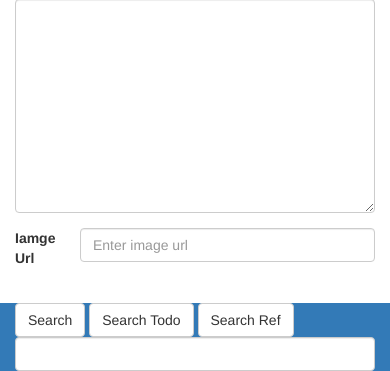
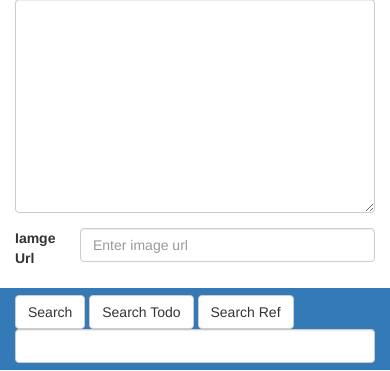
Before and after one commit to ironcpa/lifemark_django, a Django app: page /new in a window 390 px wide. Shown: the part 729-1100 px from the top of the page. Run offline with Django 3.2, Linux system fonts and the light colour scheme; data that the repository does not hold is empty; some libraries are stand-ins or nearby versions.

Commit message:
style for small screen

```diff
--- a/main/templates/home.html
+++ b/main/templates/home.html
@@ -218,7 +218,7 @@
 
 {% block content %}
     <form id="id_search_form" method="GET" action="{% url 'search' %}">
-        <div class="row bg-primary" style="margin-top: 3rem">
+        <div class="row bg-primary" style="padding-top: .5em; padding-bottom: .5em">
             <div class="col-sm-4">
                 <button type="submit" class="btn btn-default" id="id_btn_search">Search</button>
                 <button type="submit" class="btn btn-default" id="id_btn_search_todo" onclick="return submit_category_search('todo')">Search Todo</button>
```
